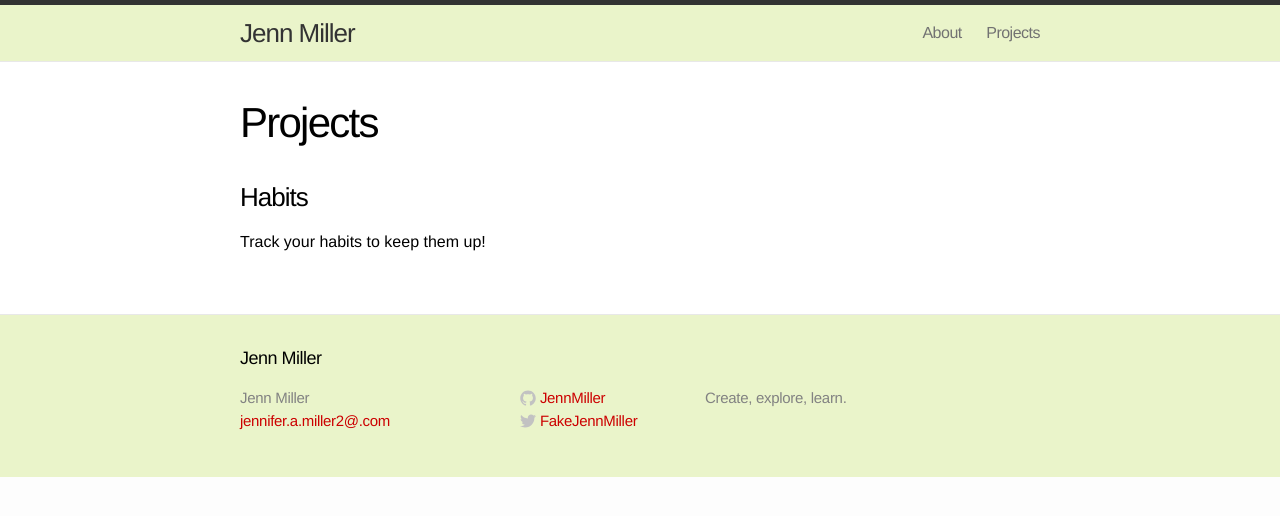
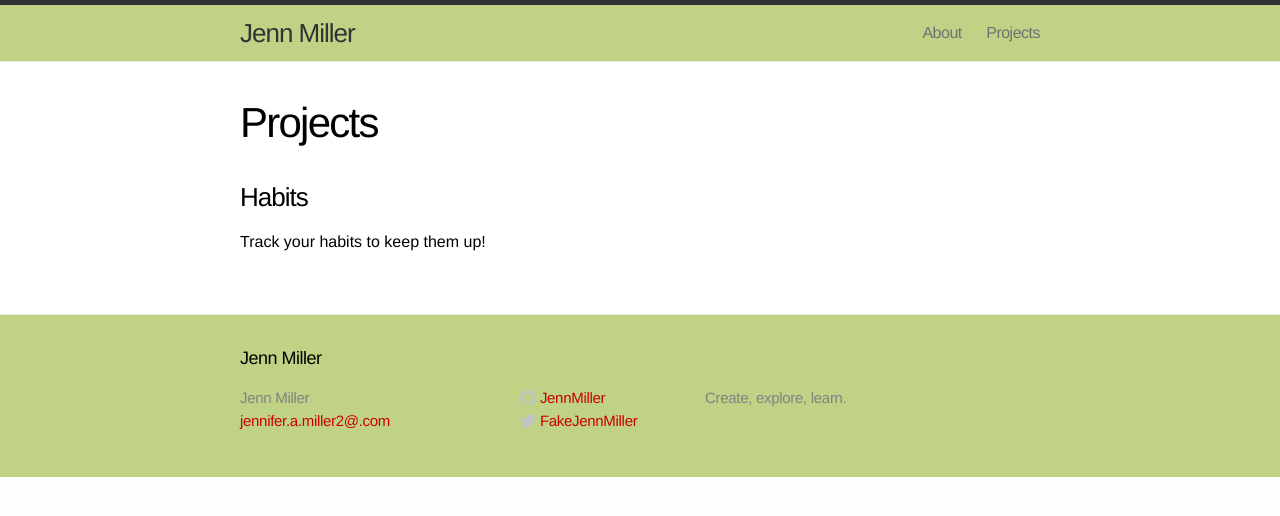
Before and after one commit to JayMiller21/JennMiller.github.io, a Jekyll site: the page built from projects.md, in a window 1280 px wide. Shown: the top 516 px of the page. Built offline with Jekyll 4.4.1, drawn with Linux system fonts in a browser that asks for light colours.

Commit message:
Update site colors and homepage format

```diff
--- a/css/main.css
+++ b/css/main.css
@@ -44,7 +44,7 @@ a:visited { color: #7A0000; }
   border-top: 5px solid #333;
   border-bottom: 1px solid #e8e8e8;
   min-height: 56px;
-  background-color: #EAF4CA;
+  background-color: #BFD285;
 }
 
 .site-title,
@@ -78,7 +78,7 @@ a:visited { color: #7A0000; }
 .site-footer {
   border-top: 1px solid #e8e8e8;
   padding: 30px 0;
-  background-color: #EAF4CA;
+  background-color: #BFD285;
 }
 
 .footer-heading {
@@ -145,7 +145,13 @@ a:visited { color: #7A0000; }
 /* Home styles */
 /* ----------------------------------------------------------*/
 
-.home h1 { margin-bottom: 25px; }
+.home h1 {
+  margin-bottom: 25px;
+  font-size: 42px;
+  letter-spacing: -1.75px;
+  line-height: 1;
+  font-weight: 300;
+}
 
 .posts { list-style-type: none; }
 
--- a/index.html
+++ b/index.html
@@ -4,13 +4,14 @@ layout: default
 
 <div class="home">
 
-  <h1>Posts</h1>
+  <h1>Blog</h1>
 
   <ul class="posts">
     {% for post in site.posts %}
       <li>
+        <a class="post-link" href="{{ post.url | prepend: site.baseurl }}">{{ post.title }}</a>
         <span class="post-date">{{ post.date | date: "%b %-d, %Y" }}</span>
-        <a class="post-link" href="{{ post.url | prepend: site.baseurl }}">{{ post.title }}</a>
+        {{ post.excerpt }}
       </li>
     {% endfor %}
   </ul>
```
Also changed, not shown: 1 other file.
